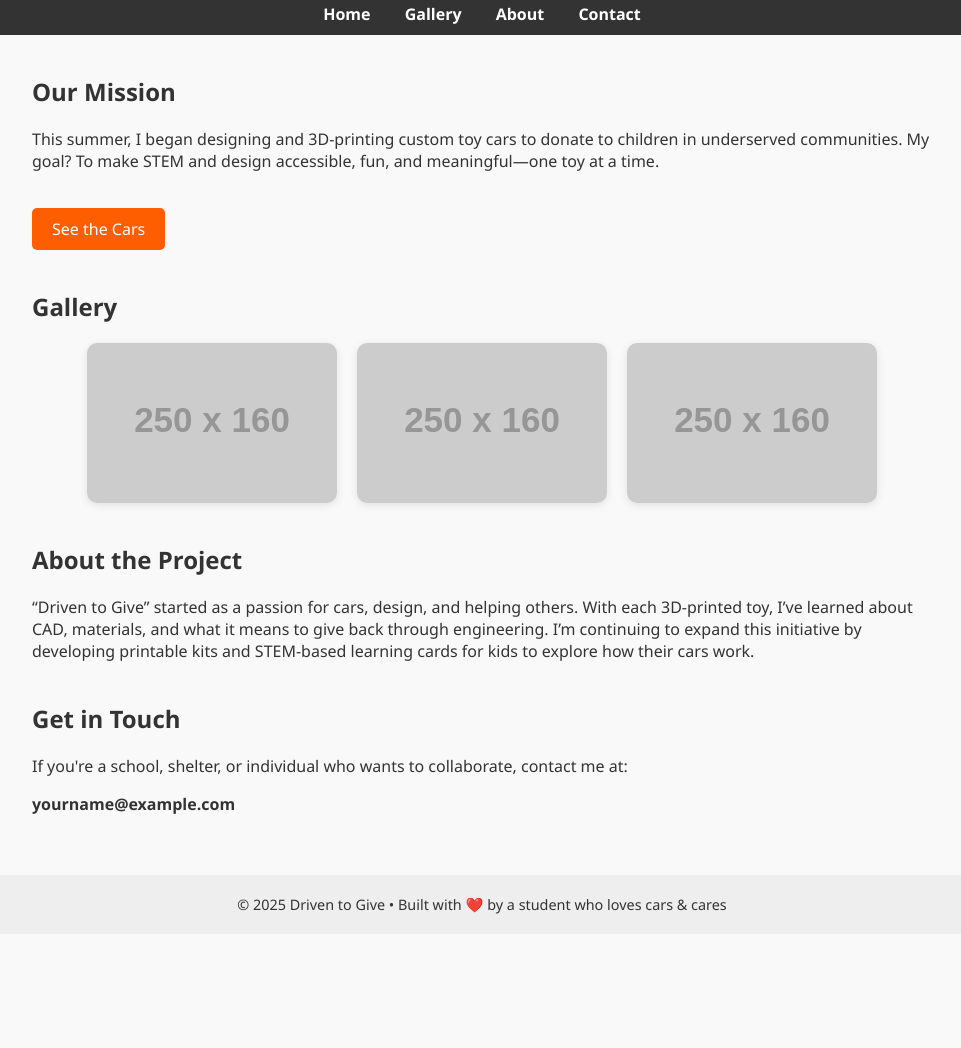
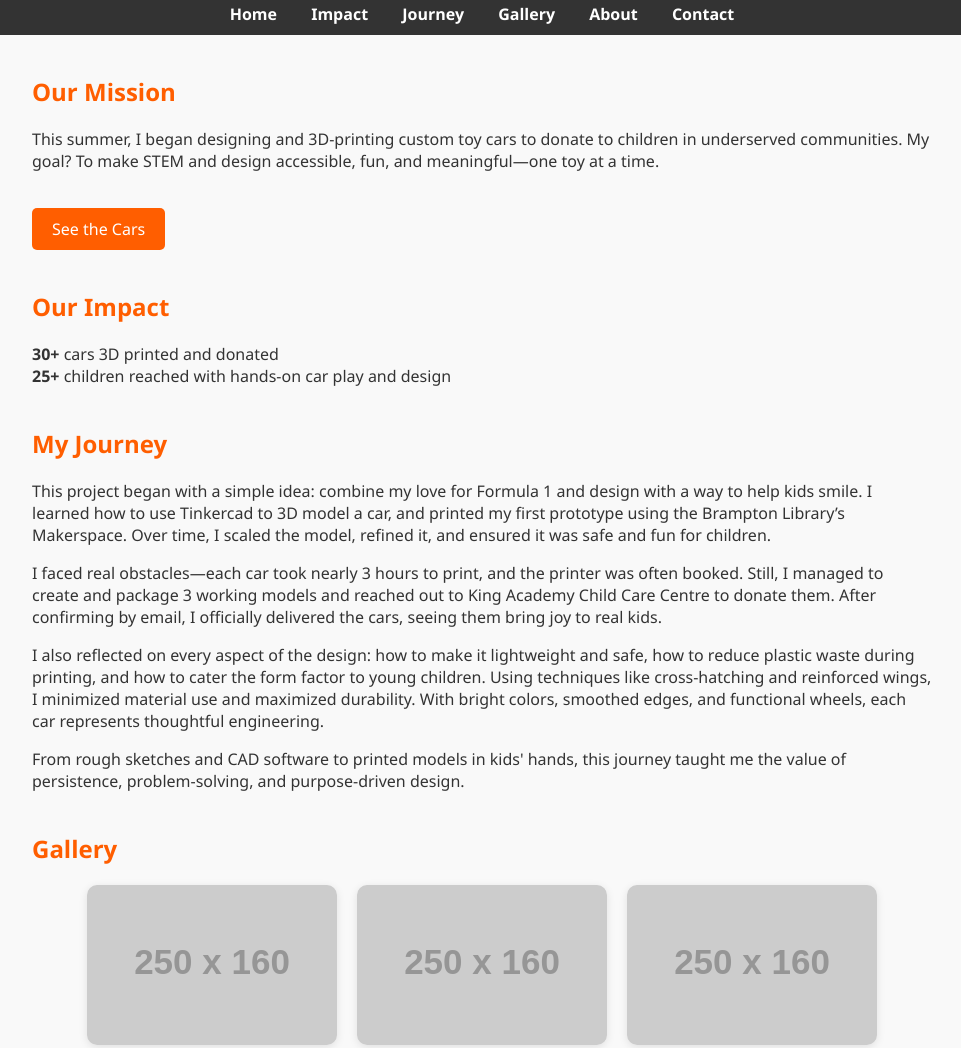
Before and after one commit to rshuee/rishuee.github.io, a plain HTML site: page index.html in a window 1280 px wide. Shown: the part 211-1259 px from the top of the page, without its empty margins (158-1119 px from the left). Before the commit the page ends 1145 px from the top, so only its background shows below. Drawn offline with Linux system fonts and the light colour scheme; placeholder pictures from the web are drawn by us.

Commit message:
Update index.html

```diff
--- a/index.html
+++ b/index.html
@@ -1,8 +1,8 @@
 <!DOCTYPE html>
 <html lang="en">
 <head>
-  <meta charset="UTF-8">
-  <meta name="viewport" content="width=device-width, initial-scale=1">
+  <meta charset="UTF-8" />
+  <meta name="viewport" content="width=device-width, initial-scale=1" />
   <title>Driven to Give – 3D Toy Car Project</title>
   <style>
     body {
@@ -52,14 +52,6 @@
       box-shadow: 0 2px 8px rgba(0,0,0,0.1);
     }
 
-    footer {
-      background-color: #eee;
-      text-align: center;
-      padding: 20px;
-      margin-top: 60px;
-      font-size: 0.9em;
-    }
-
     .button {
       display: inline-block;
       padding: 10px 20px;
@@ -69,6 +61,18 @@
       border-radius: 5px;
       margin-top: 20px;
       text-decoration: none;
+    }
+
+    footer {
+      background-color: #eee;
+      text-align: center;
+      padding: 20px;
+      margin-top: 60px;
+      font-size: 0.9em;
+    }
+
+    h2 {
+      color: #ff5e00;
     }
   </style>
 </head>
@@ -81,6 +85,8 @@
 
   <nav>
     <a href="#">Home</a>
+    <a href="#impact">Impact</a>
+    <a href="#journey">Journey</a>
     <a href="#gallery">Gallery</a>
     <a href="#about">About</a>
     <a href="#contact">Contact</a>
@@ -94,12 +100,36 @@
     <a class="button" href="#gallery">See the Cars</a>
   </section>
 
+  <section id="impact">
+    <h2>Our Impact</h2>
+    <p>
+      <strong>30+</strong> cars 3D printed and donated<br />
+      <strong>25+</strong> children reached with hands-on car play and design
+    </p>
+  </section>
+
+  <section id="journey">
+    <h2>My Journey</h2>
+    <p>
+      This project began with a simple idea: combine my love for Formula 1 and design with a way to help kids smile. I learned how to use Tinkercad to 3D model a car, and printed my first prototype using the Brampton Library’s Makerspace. Over time, I scaled the model, refined it, and ensured it was safe and fun for children.
+    </p>
+    <p>
+      I faced real obstacles—each car took nearly 3 hours to print, and the printer was often booked. Still, I managed to create and package 3 working models and reached out to King Academy Child Care Centre to donate them. After confirming by email, I officially delivered the cars, seeing them bring joy to real kids.
+    </p>
+    <p>
+      I also reflected on every aspect of the design: how to make it lightweight and safe, how to reduce plastic waste during printing, and how to cater the form factor to young children. Using techniques like cross-hatching and reinforced wings, I minimized material use and maximized durability. With bright colors, smoothed edges, and functional wheels, each car represents thoughtful engineering.
+    </p>
+    <p>
+      From rough sketches and CAD software to printed models in kids' hands, this journey taught me the value of persistence, problem-solving, and purpose-driven design.
+    </p>
+  </section>
+
   <section id="gallery">
     <h2>Gallery</h2>
     <div class="image-grid">
-      <img src="https://via.placeholder.com/250x160?text=Car+1" alt="Toy Car 1">
-      <img src="https://via.placeholder.com/250x160?text=Car+2" alt="Toy Car 2">
-      <img src="https://via.placeholder.com/250x160?text=Car+3" alt="Toy Car 3">
+      <img src="https://via.placeholder.com/250x160?text=Car+1" alt="Toy Car 1" />
+      <img src="https://via.placeholder.com/250x160?text=Car+2" alt="Toy Car 2" />
+      <img src="https://via.placeholder.com/250x160?text=Car+3" alt="Toy Car 3" />
     </div>
   </section>
 
@@ -117,7 +147,7 @@
   </section>
 
   <footer>
-    © 2025 Driven to Give • Built with ❤️ by a student who loves cars & cares
+    © 2025 Driven to Give • Built with ❤️ by Risha Kansara
   </footer>
 
 </body>
```
